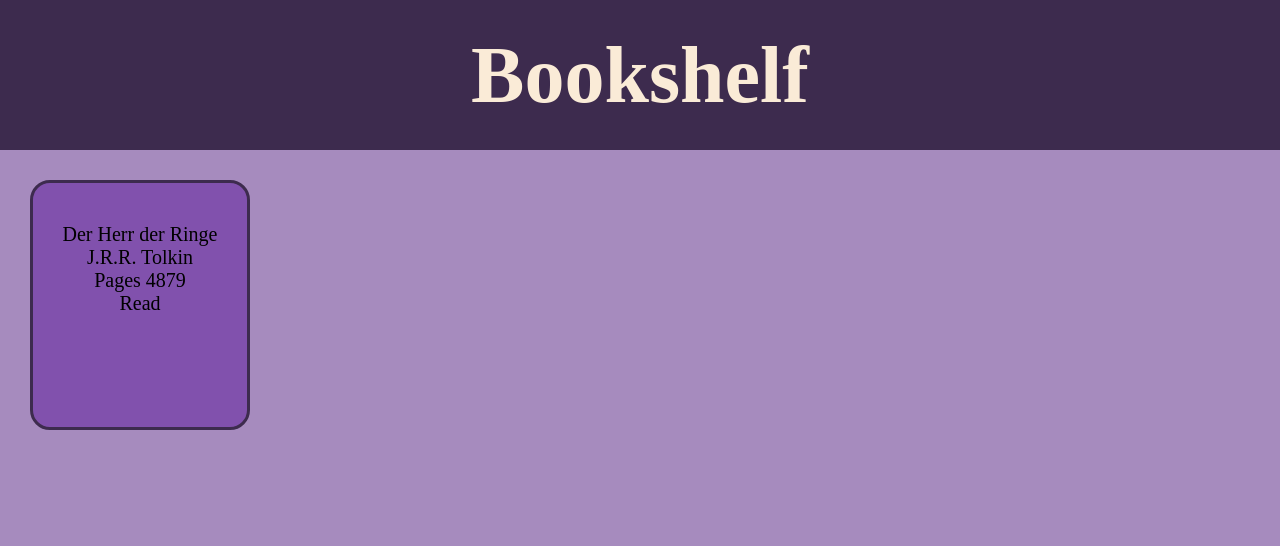
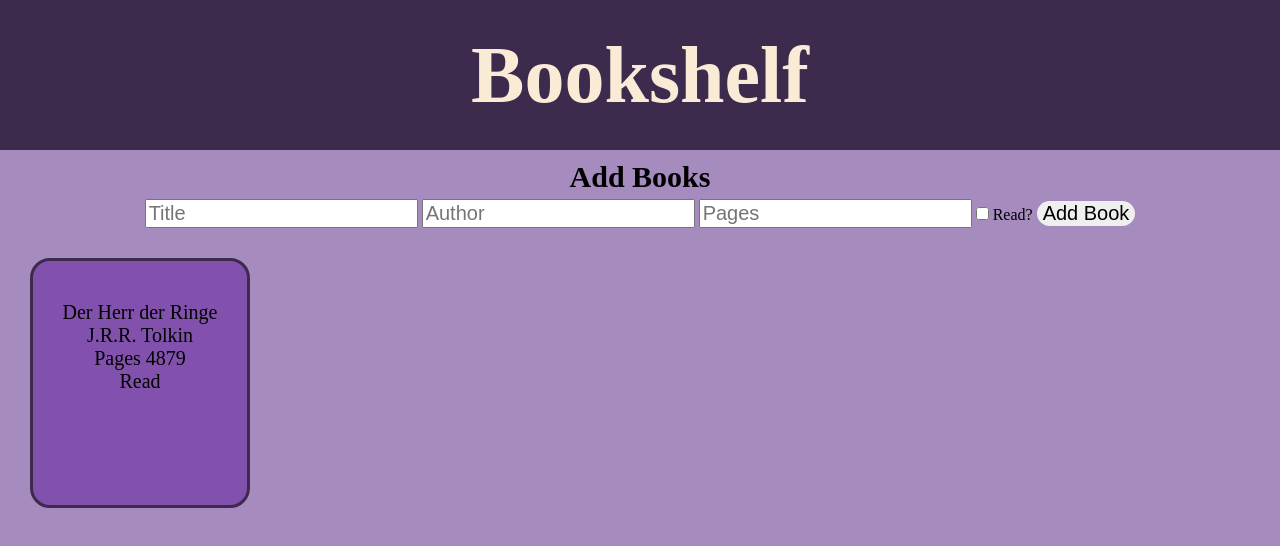
Before and after one commit to Honeymoon12345/Bookshelf, a plain HTML site: page index.html in a window 1280 px wide. Drawn offline with Linux system fonts and the light colour scheme.

Commit message:
init commit

```diff
--- a/index.html
+++ b/index.html
@@ -10,9 +10,18 @@
   <body>
     <header>
       <h1>Bookshelf</h1>
+      <!-- <button class="btn" id="btn">+</button> -->
     </header>
     <main>
-      <div class="container">
+      <div class="hinzufuegen" id="add">
+        <h4>Add Books</h4>
+        <input type="text" placeholder="Title" />
+        <input type="text" placeholder="Author" />
+        <input type="text" placeholder="Pages" />
+        <input type="checkbox" /> Read?
+        <button class="btn" id="btn">Add Book</button>
+      </div>
+      <div class="container" id="buecher">
         <p class="titel">Der Herr der Ringe</p>
         <p class="autor">J.R.R. Tolkin</p>
         <p class="seiten">Pages 4879</p>
--- a/style.css
+++ b/style.css
@@ -16,6 +16,24 @@ h1 {
   font-size: 80px;
   color: antiquewhite;
 }
+h4 {
+  font-size: 30px;
+  margin-bottom: 5px;
+}
+.hinzufuegen {
+  margin-top: 10px;
+  text-align: center;
+}
+input {
+  font-size: 20px;
+}
+.btn {
+  font-size: 20px;
+  border-radius: 20px;
+  text-align: center;
+  text-decoration: none;
+  border: none;
+}
 main {
   display: grid;
 }
```
